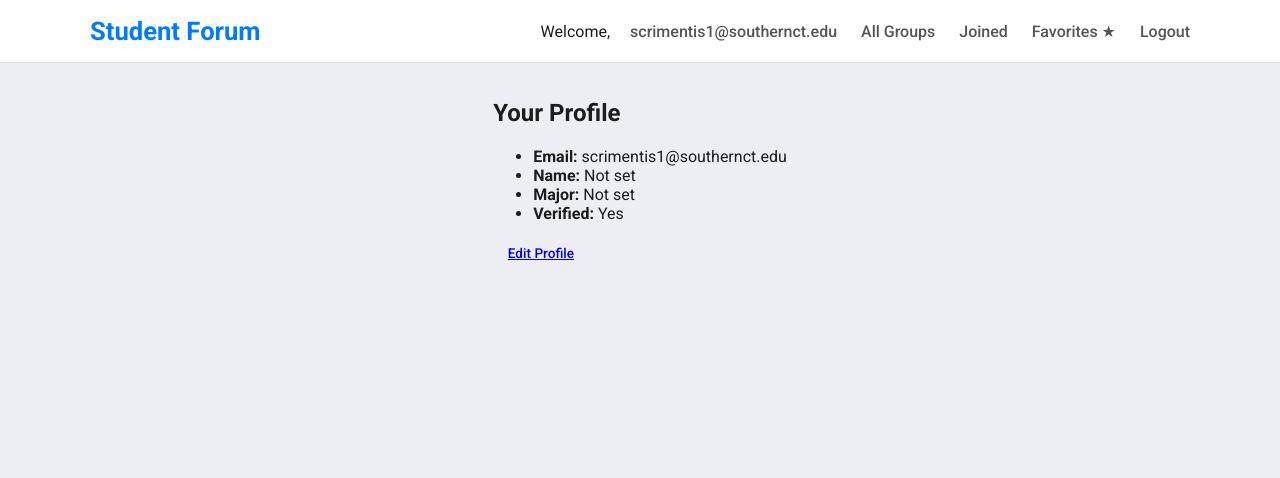
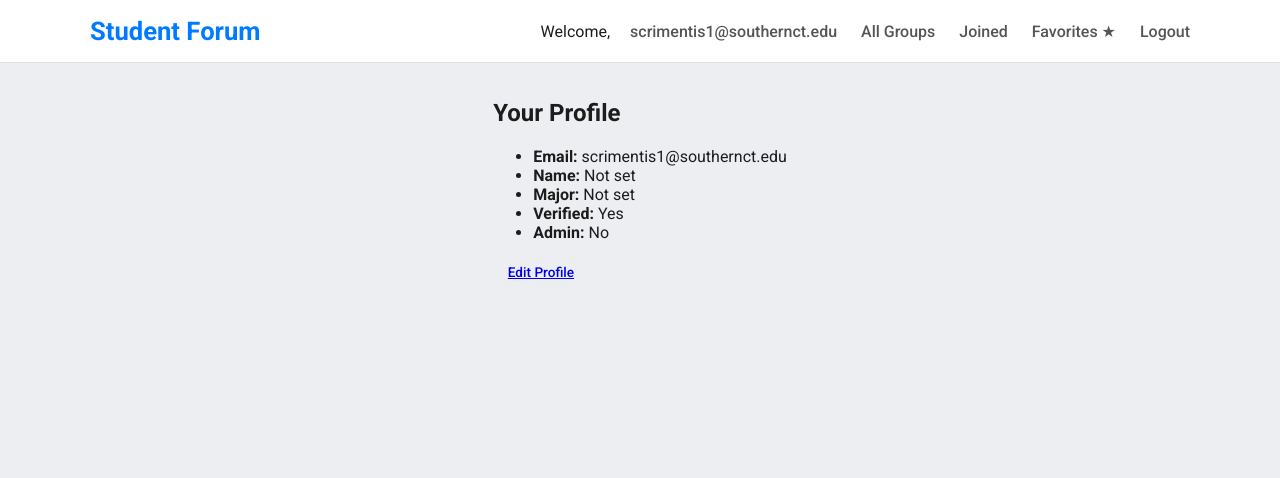
Before and after one commit to DillonT15/CSC-330-G1-GroupScheduler, a Flask app: page /profile in a window 1280 px wide. Shown: the top 478 px of the page. Run offline with Flask 3, Linux system fonts and the light colour scheme; a user stored in the database is signed in; some libraries are stand-ins or nearby versions.

Commit message:
Added is_admin field in user profile to tell if user is admin or not

```diff
--- a/app/templates/view_profile.html
+++ b/app/templates/view_profile.html
@@ -8,6 +8,7 @@
     <li><strong>Name:</strong> {{ current_user.name or "Not set" }}</li>
     <li><strong>Major:</strong> {{ current_user.major or "Not set" }}</li>
     <li><strong>Verified:</strong> {{ "Yes" if current_user.is_verified else "No" }}</li>
+    <li><strong>Admin:</strong> {{ "Yes" if current_user.is_admin else "No" }}</li>
   </ul>
 
   <a href="{{ url_for('main.edit_profile') }}" class="btn btn-secondary mt-2">Edit Profile</a>
```
